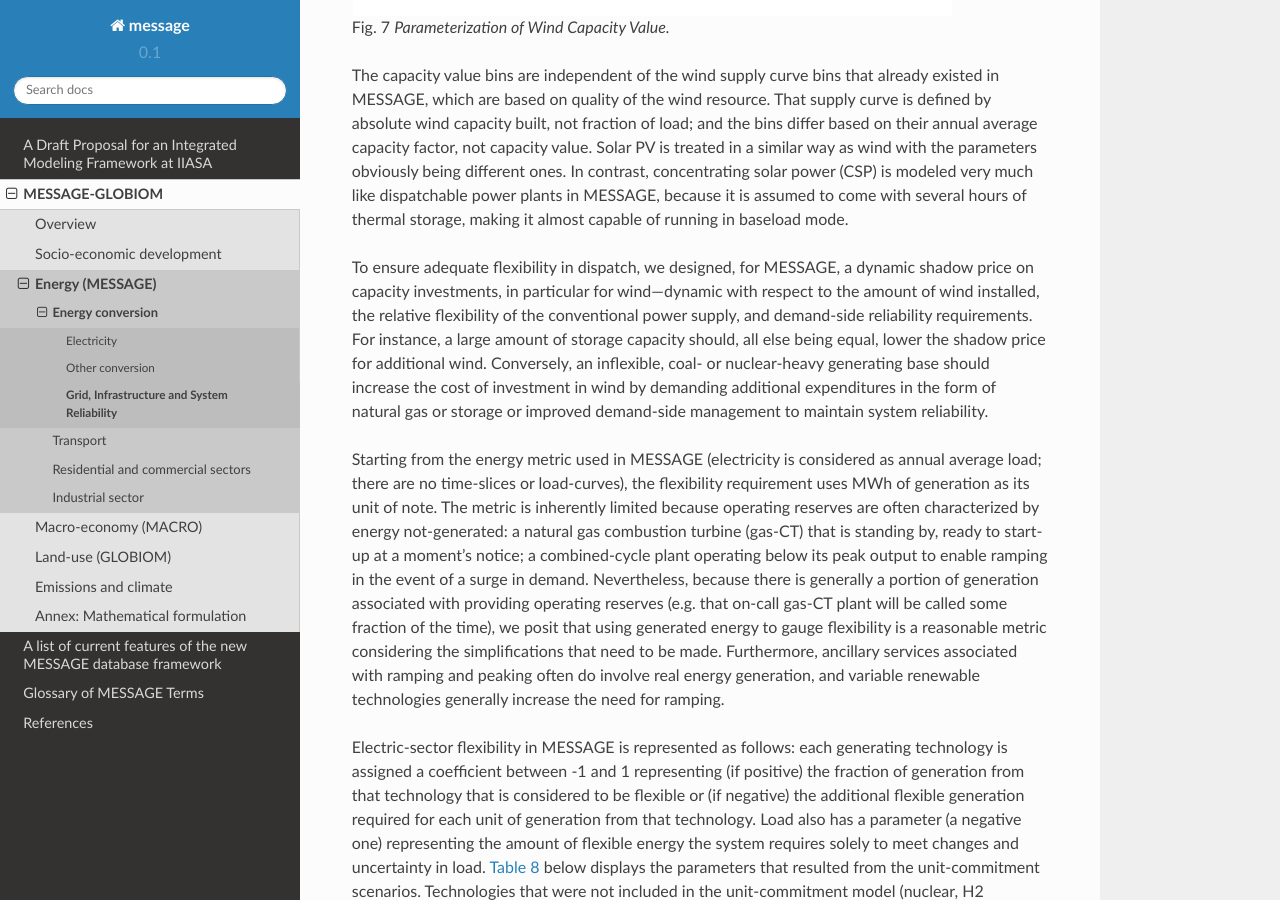
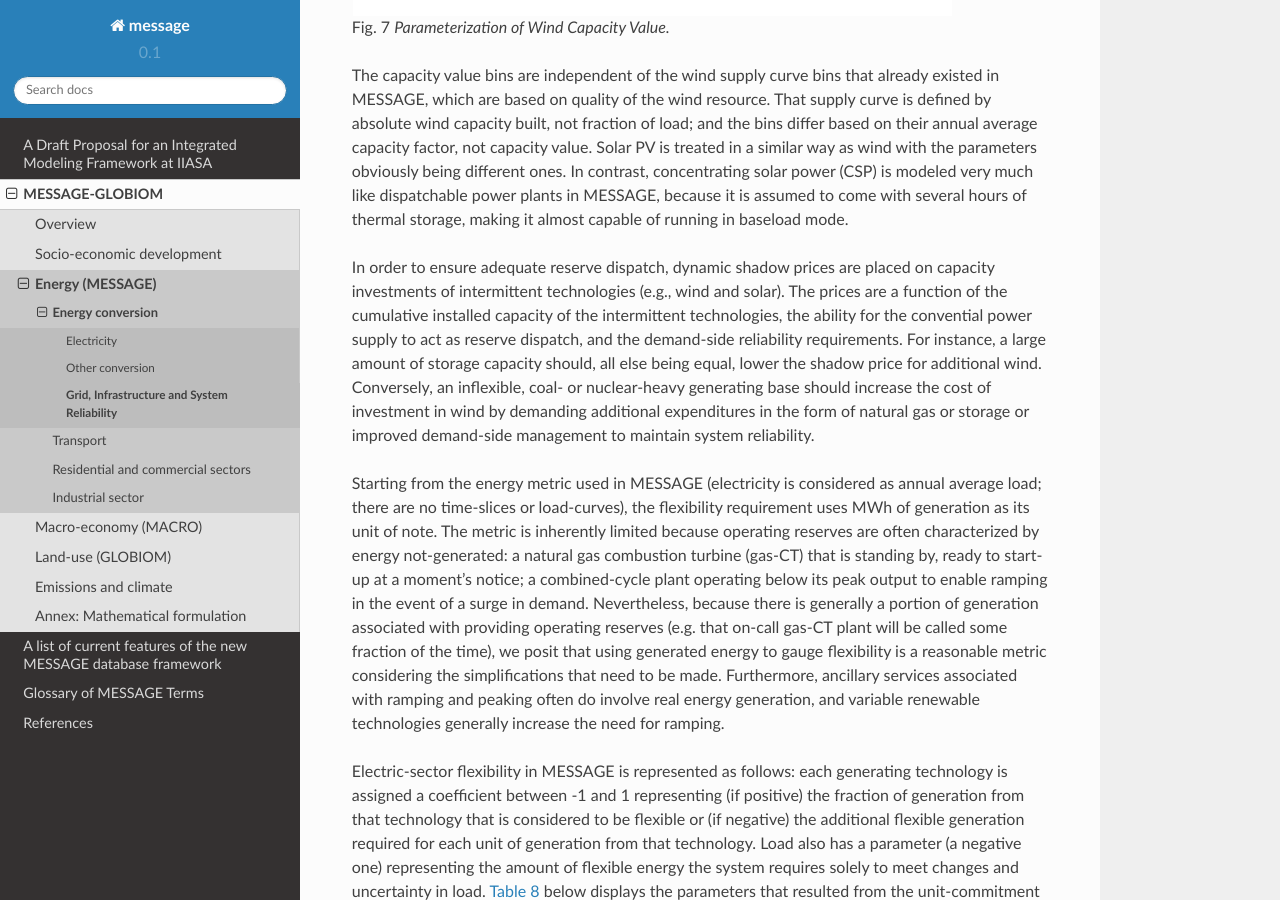
Before and after one commit to iiasa/message_doc, a Sphinx documentation site: the page built from source/message_globiom/energy/conversion/grid.rst, in a window 1280 px wide and 900 px high, scrolled down 1642 px. Built offline with Sphinx 7.4.7 and the Read the Docs theme 2.0.0, drawn with Linux system fonts in a browser that asks for light colours; pages that are not in the unit, such as notebooks, are missing from menus; cross-references to code outside the pages are shown as plain code.

Commit message:
Update grid.rst

```diff
--- a/source/message_globiom/energy/conversion/grid.rst
+++ b/source/message_globiom/energy/conversion/grid.rst
@@ -48,8 +48,7 @@ absolute wind capacity built, not fraction of load; and the bins differ based on
 parameters obviously being different ones. In contrast, concentrating solar power (CSP) is modeled very much like dispatchable power plants in MESSAGE, because it is assumed to come with
 several hours of thermal storage, making it almost capable of running in baseload mode.
 
-To ensure adequate flexibility in dispatch, we designed, for MESSAGE, a dynamic shadow price on capacity investments, in particular for wind---dynamic with respect to the amount of wind
-installed, the relative flexibility of the conventional power supply, and demand-side reliability requirements. For instance, a large amount of storage capacity should, all else being
+In order to ensure adequate reserve dispatch, dynamic shadow prices are placed on capacity investments of intermittent technologies (e.g., wind and solar). The prices are a function of the cumulative installed capacity of the intermittent technologies, the ability for the convential power supply to act as reserve dispatch, and the demand-side reliability requirements. For instance, a large amount of storage capacity should, all else being
 equal, lower the shadow price for additional wind. Conversely, an inflexible, coal- or nuclear-heavy generating base should increase the cost of investment in wind by demanding additional
 expenditures in the form of natural gas or storage or improved demand-side management to maintain system reliability.
 
```
